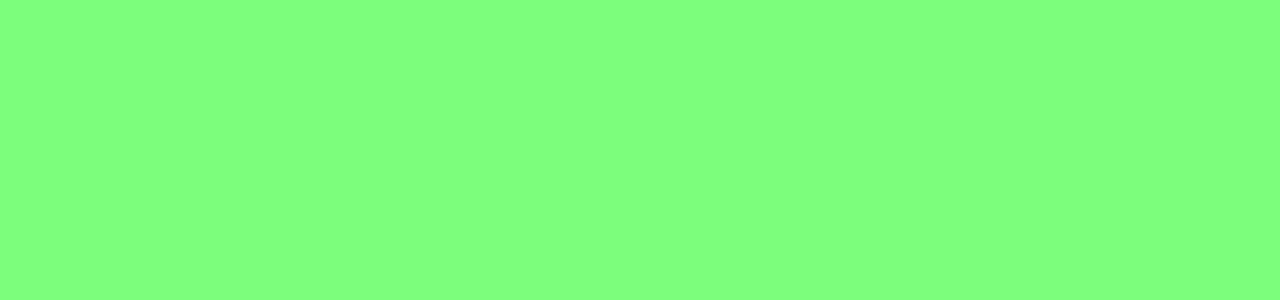
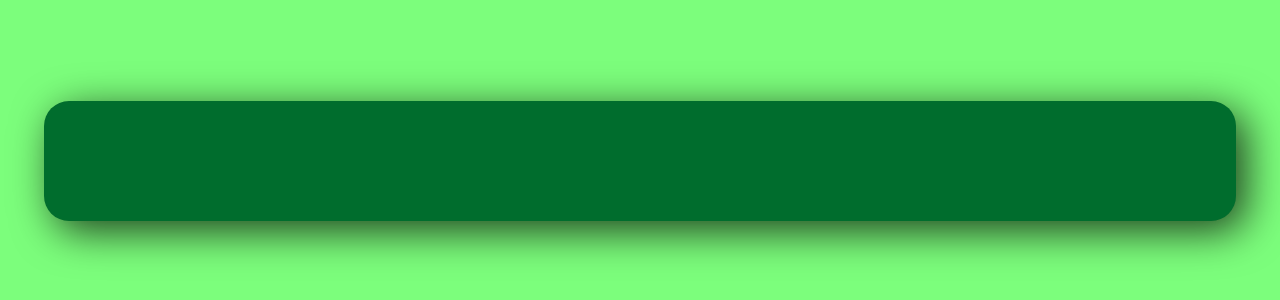
Before and after one commit to John-priv/student_sentiment_sensor, a React (Create React App) app in the folder frontend/fe-main/: page / in a window 1280 px wide. Shown: the part 252-552 px from the top of the page. Built offline with nearby package versions, Linux system fonts and the light colour scheme.

Commit message:
We stylin' babyeeeeee ;=O

```diff
--- a/frontend/fe-main/src/components.js
+++ b/frontend/fe-main/src/components.js
@@ -1,14 +1,36 @@
 import { postAns } from "./appUtils.js"
+
+export const GeneralQuestion = (props) => {
+    const [currData, setCurrData] = [props.currData, props.setCurrData]
+
+    return (
+        <div className='general-question' style={{ "alignItems": "center", "justifyContent": "center" }}>
+            <div className='screen-top'>
+                <div className='question-section'>
+                    <div className='question-text'>{currData.Text}</div>
+                </div>
+                <div className='answer-section'>
+                    {Object.keys(currData.Responses).map((respKey) => (
+                        <button key={respKey} style={{"minWidth": "35%"}} onClick={() => postAns(respKey, currData.Responses[respKey], currData, setCurrData)}>
+                            {currData.Responses[respKey]}
+                        </button>
+                    ))}
+                </div>
+            </div>
+        </div>
+    )
+}
 
 export const GeneralSolution = (props) => {
     const [currData, setCurrData] = [props.currData, props.setCurrData]
 
     return (
         <div className='general-solution'>
-            <div className='text-section'>
-                <div className='solution-text'>{currData.Text}</div>
+            <div className='screen-top'>
+                <div className='text-section' style={{ "alignItems": "center", "justifyContent": "center" }}>
+                    <div className='solution-text' style={{ "textAlign": "center" }}>{currData.Text}</div>
                 </div>
-            <div className='info-listings-section'>
+                <div className='info-listings-section' style={{ "alignItems": "center", "justifyContent": "center" }}>
                     <ul>
                         {Object.keys(currData["Info Listings"]).map((lKey) => (
                             <li key={lKey}>
@@ -17,39 +39,21 @@ export const GeneralSolution = (props) => {
                         ))}
                     </ul>
                 </div>
-            <div className='email-entry-section' style={{"textAlign": "center"}}>
+            </div>
+            <div className='email-entry-section' style={{ "textAlign": "center" }}>
                 <form name="email-form">
-                    <br></br>
-                    <label htmlFor="email-entry">If you would like to be sent these resources, feel free to enter your email:</label><br></br><br></br>
-                    <input type="email" name="email-entry" placeholder="Email address" style={{"justifyContent": "center", "color": "rgb(0, 0, 0)"}}></input>
-                    <input type="submit" value="Submit" onClick={() => postAns("emailTrue", document.forms['email-form'].elements[0].value, currData, setCurrData)} style={{"color": "rgb(0, 0, 0)"}}></input>
+                    <br></br><br></br><br></br>
+                    <label htmlFor="email-entry" style={{ "fontSize": "3vmin", "color": "#000000"}}>If you would like to be sent these resources, feel free to enter your email:</label><br></br><br></br>
+                    <input type="email" name="email-entry" placeholder="Email address" style={{ "justifyContent": "center", "color": "rgb(0, 0, 0),", "fontSize": "3vmin"}}></input>
+                    <input type="submit" value="Submit" onClick={() => postAns("emailTrue", document.forms['email-form'].elements[0].value, currData, setCurrData)} style={{ "color": "rgb(0, 0, 0)", "fontSize": "3vmin" }}></input>
                 </form>
             </div>
-            <div style={{"display": "flex", "alignItems": "center", "justifyContent": "center"}}>
-                <br></br><br></br><br></br>
-                <button style={{"justifyContent": "center"}} onClick={() => postAns("emailFalse", "", currData, setCurrData)}>
+            <div style={{ "display": "flex", "alignItems": "center", "justifyContent": "center" }}>
+                <br></br><br></br><br></br><br></br><br></br><br></br>
+                <button style={{ "justifyContent": "center" }} onClick={() => postAns("emailFalse", "", currData, setCurrData)}>
                     Done with session
                 </button>
             </div>
         </div>
     )
 }
-
-export const GeneralQuestion = (props) => {
-    const [currData, setCurrData] = [props.currData, props.setCurrData]
-
-    return (
-        <div className='general-question'>
-            <div className='question-section'>
-                <div className='question-text'>{currData.Text}</div>
-            </div>
-            <div className='answer-section'>
-                {Object.keys(currData.Responses).map((respKey) => (
-                    <button key={respKey} onClick={() => postAns(respKey, currData.Responses[respKey], currData, setCurrData)}>
-                        {currData.Responses[respKey]}
-                    </button>
-                ))}
-            </div>
-        </div>
-    )
-}
--- a/frontend/fe-main/src/index.css
+++ b/frontend/fe-main/src/index.css
@@ -8,7 +8,7 @@ body {
 }
 
 * {
-  font-family: "Verdana", cursive, sans-serif;
+  font-family: Cambria, Georgia, serif;
   color: #ffffff;
 }
 
@@ -20,19 +20,29 @@ body {
   min-height: 100vh;
 }
 
-.app {
+.screen-top {
   background-color: #3a7fff;
   width: 90vw;
   /* min-height: 90vh; */
-  height: 90vh;
-  border-radius: 15px;
+  min-height: 10vh;
+  border-radius: 25px;
   padding: 20px;
   box-shadow: 10px 10px 42px 0px rgba(0, 0, 0, 0.75);
   display: flex;
   justify-content: space-evenly;
 }
 
-/* QUESTION/TIMER/LEFT SECTION */
+.screen-top {
+  margin-top: 25px;
+  background-color: #006d2d;
+  display: flex;
+  flex-direction: column;
+  align-items: center;
+  justify-content: center;
+  font-size: 4vmin;
+  color: white;
+}
+
 .question-section, .text-section {
   width: 100%;
   position: relative;
@@ -52,7 +62,6 @@ body {
   text-align: center;
 }
 
-/* ANSWERS/RIGHT SECTION */
 .answer-section, .info-listings-section {
   width: 100%;
   display: flex;
@@ -61,8 +70,8 @@ body {
 }
 
 button {
-  width: 50%;
-  font-size: 16px;
+  min-width: 15%;
+  font-size: 3vmin;
   color: #ffffff;
   background-color: #252d4a;
   border-radius: 15px;
```
Also changed, not shown: 1 other file (tests, documents, lock files or other folders). Lines whose indentation alone changed are shown as unchanged.
